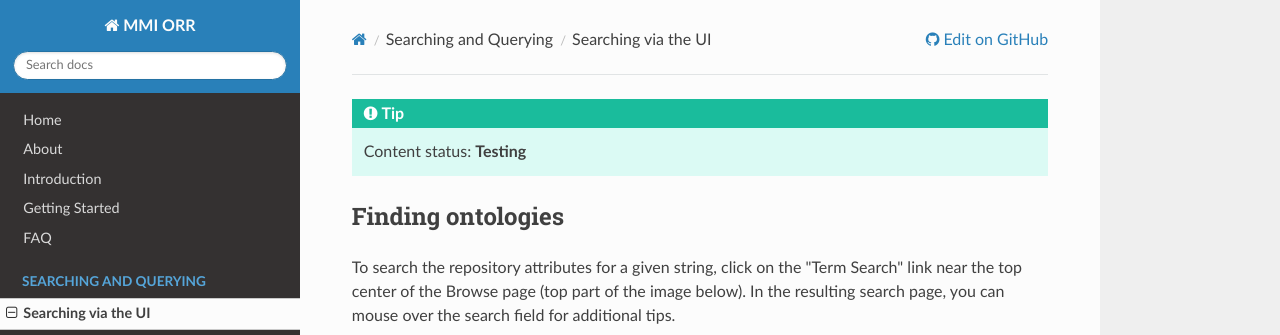
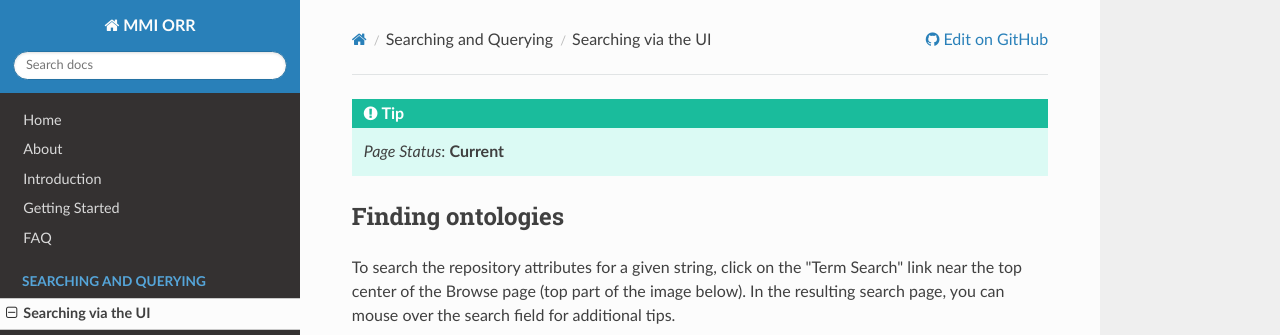
Before and after one commit to mmisw/mmiorr-docs, an MkDocs documentation site: the page built from docs/search.md, in a window 1280 px wide and 993 px high. Shown: the top 335 px of the window. Built offline with MkDocs 1.6.1, drawn with Linux system fonts in a browser that asks for light colours; nearby versions of some CDN libraries; old or Windows-style settings are respelled for this version of MkDocs.

Commit message:
updated page status

```diff
--- a/docs/search.md
+++ b/docs/search.md
@@ -1,5 +1,5 @@
 !!! tip
-    Content status: **Testing**
+    _Page Status_: **Current**
 
 ## Finding ontologies
 
```
